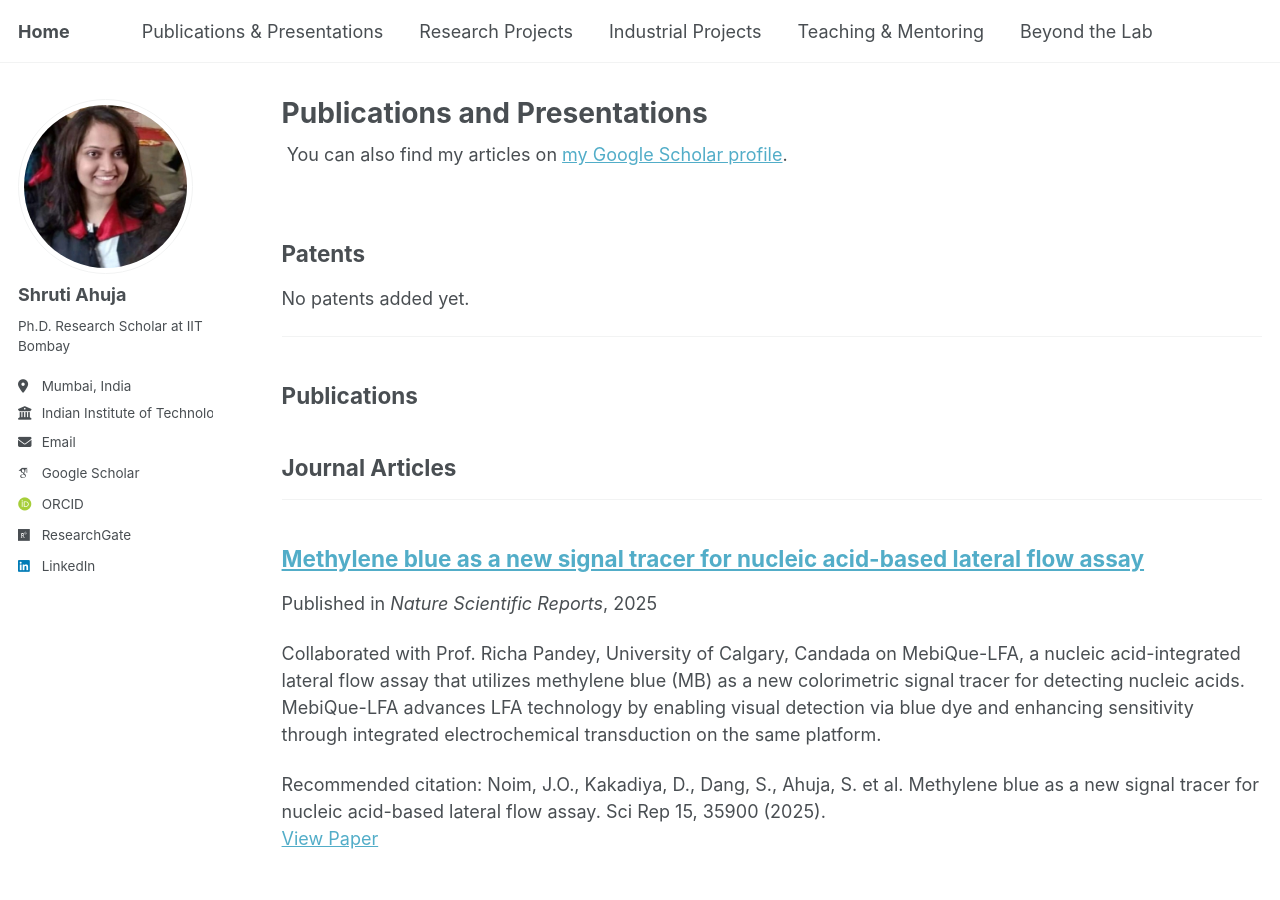
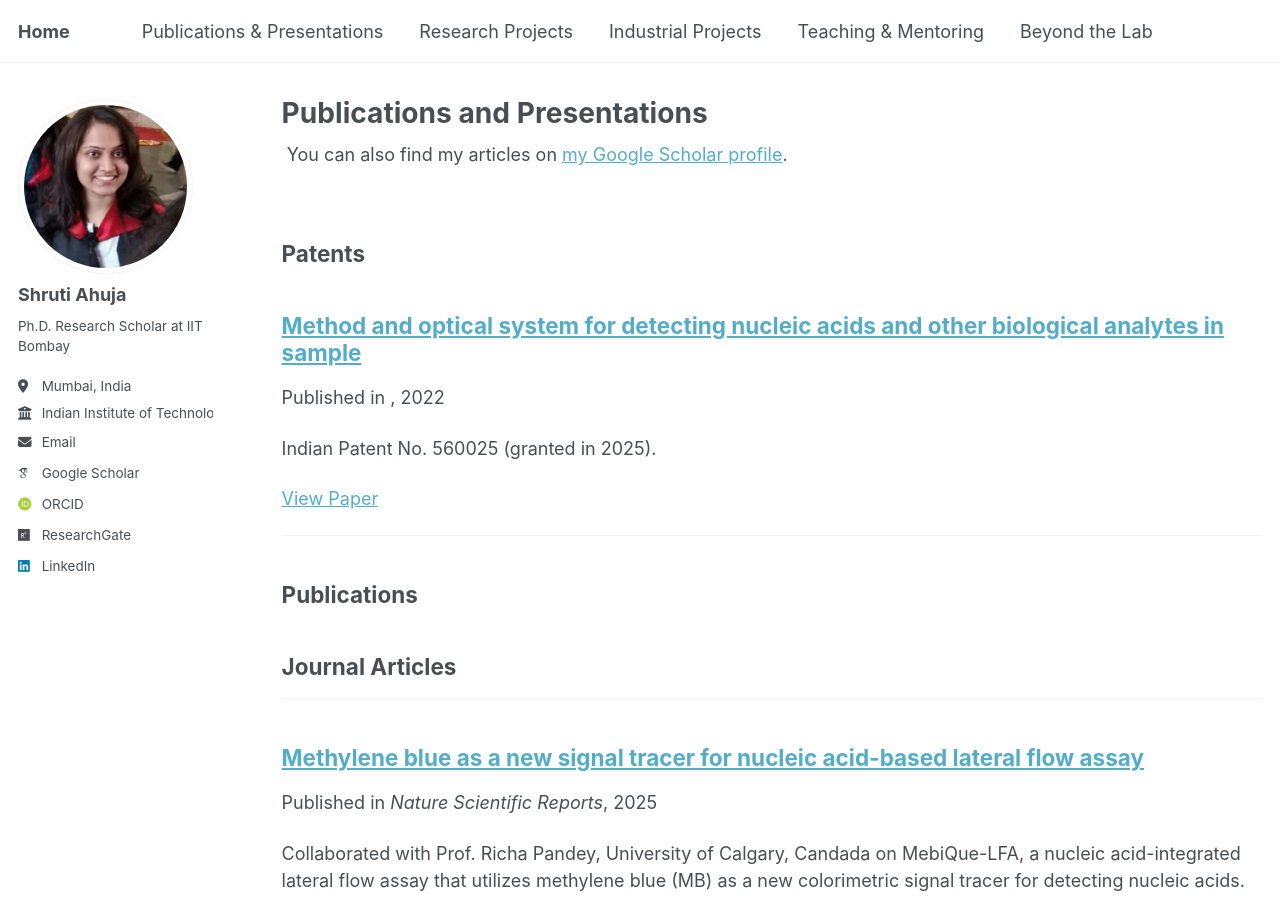
Before and after one commit to shrutiahuja/shrutiahuja.github.io, a Jekyll site: the page built from _pages/publications.html, in a window 1280 px wide and 900 px high. Built offline with Jekyll 4.4.1, drawn with Linux system fonts in a browser that asks for light colours; some web fonts are replaced; a script that is not in the unit is left out; a file with an impossible date is left out.

Commit message:
Update patent.md

```diff
--- a/_publications/patent.md
+++ b/_publications/patent.md
@@ -4,7 +4,7 @@ collection: publications
 category: patents
 permalink: /publications/patent/
 excerpt: 'Indian Patent No. 560025 (granted in 2025).'
-date: 2025
+date: 2022-05-19
 paperurl: "/assets/pdf/patent.pdf"
 Recommended citation: 'Nandeshwar R, Ahuja S, Kondabagil K, Tallur S, “Method and optical system for detecting nucleic acids and other biological analytes in sample” Indian Patent No. 560025 (2025).'
 ---
```
